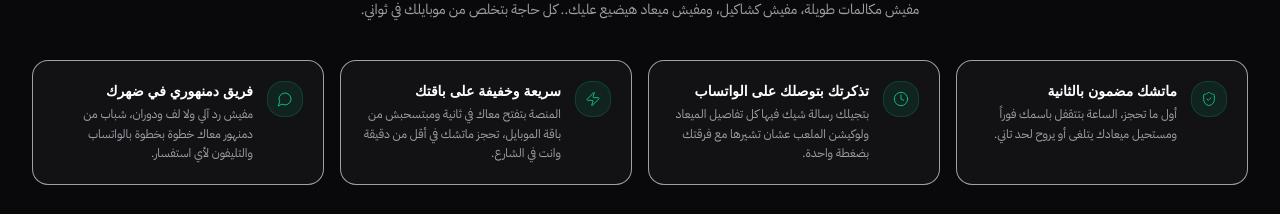
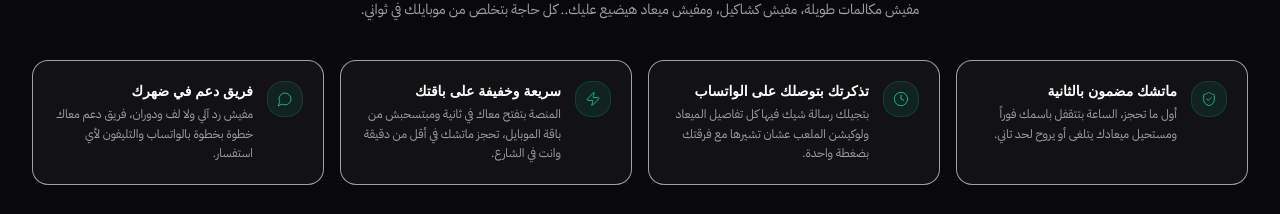
Before and after one commit to EL-3raby/passyli, a Next.js app: page / in a window 1280 px wide. Shown: the part 3441-3655 px from the top of the page. Built offline with nearby package versions, Linux system fonts and the light colour scheme; a web font is replaced by a local one.

Commit message:
refactor(copy): generalize support card title to 'فريق دعم في ضهرك'

```diff
--- a/src/app/page.tsx
+++ b/src/app/page.tsx
@@ -739,10 +739,10 @@ export default function Home() {
             </div>
             <div>
               <h4 className="font-display text-sm font-bold text-white mb-1">
-                فريق دمنهوري في ضهرك
+                فريق دعم في ضهرك
               </h4>
               <p className="text-xs text-muted-foreground leading-relaxed">
-                مفيش رد آلي ولا لف ودوران، شباب من دمنهور معاك خطوة بخطوة بالواتساب والتليفون لأي استفسار.
+                مفيش رد آلي ولا لف ودوران، فريق دعم معاك خطوة بخطوة بالواتساب والتليفون لأي استفسار.
               </p>
             </div>
           </div>
```
